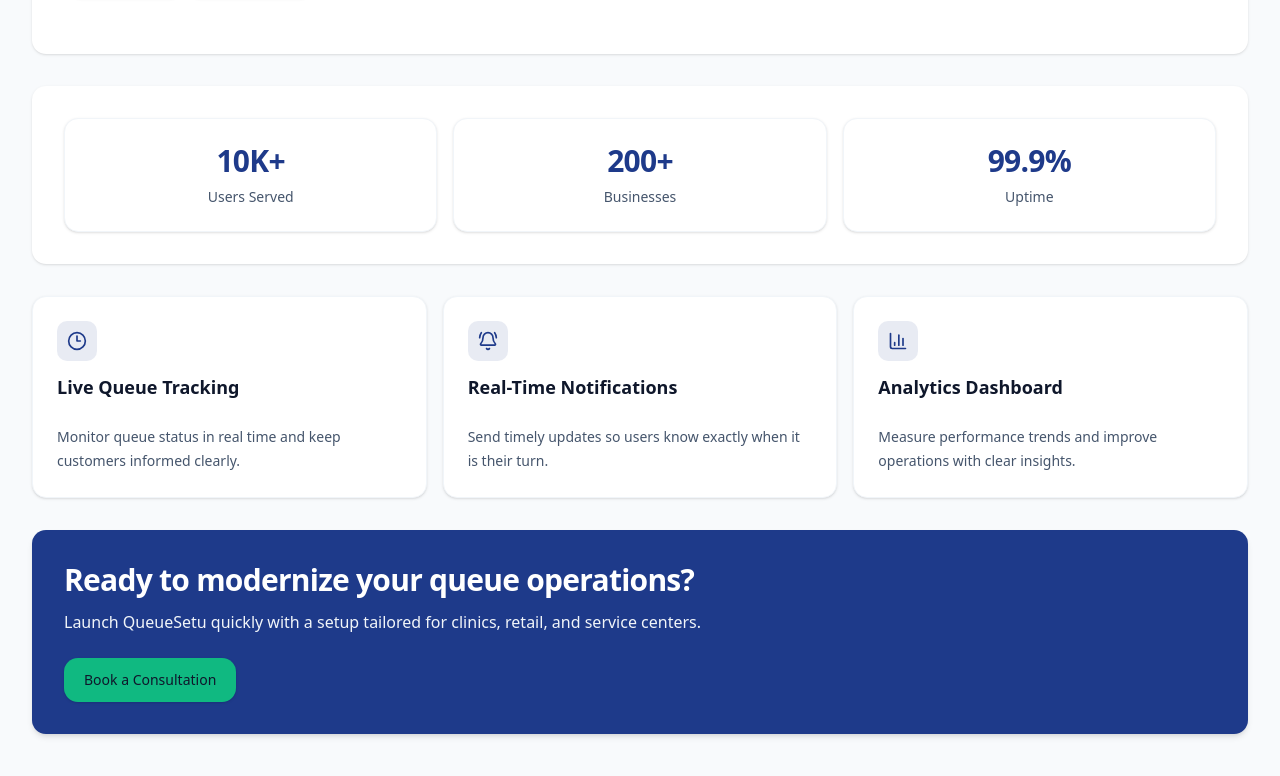
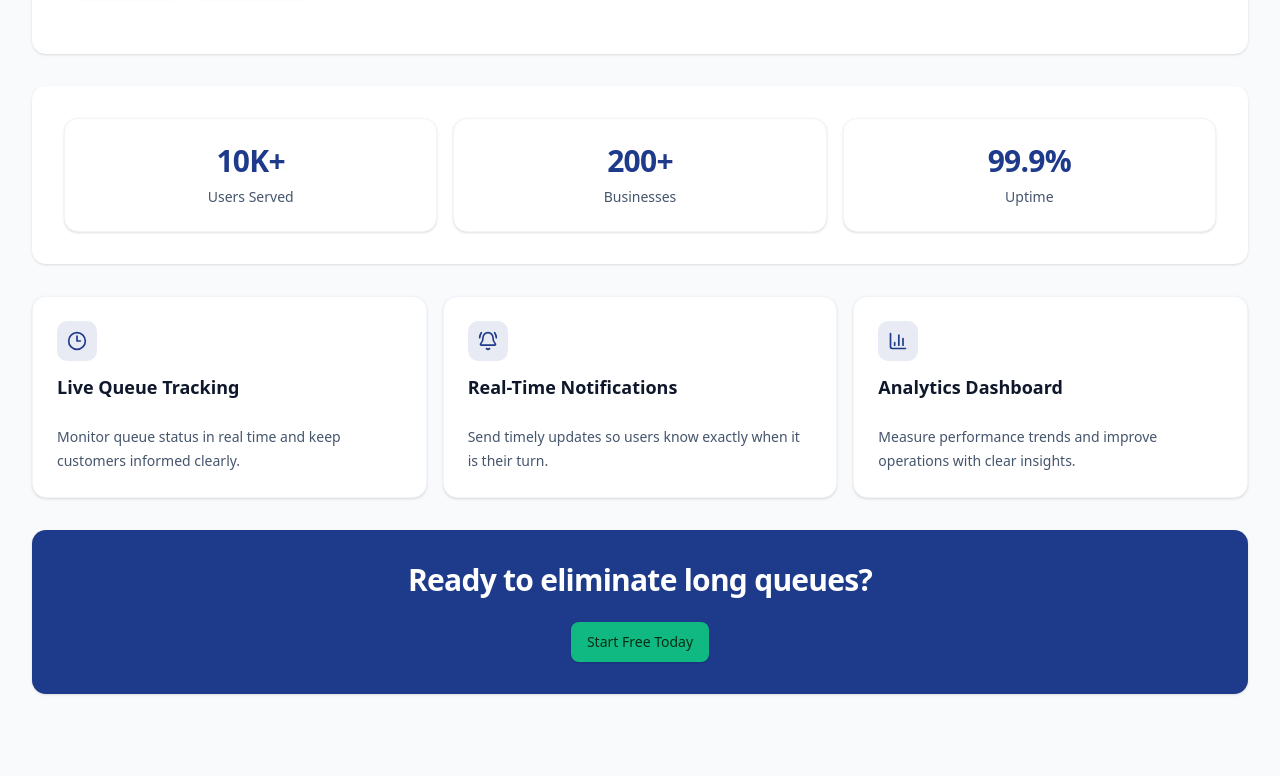
Before and after one commit to AYadav07/queuesetu.app.client, a Next.js app: page / in a window 1280 px wide. Shown: the part 482-1258 px from the top of the page. Built offline with nearby package versions, Linux system fonts and the light colour scheme.

Commit message:
Add Call To Action Section

```diff
--- a/src/app/page.tsx
+++ b/src/app/page.tsx
@@ -2,6 +2,7 @@ import Navbar from "@/components/layout/Navbar";
 import HeroSection from "@/components/home/HeroSection";
 import TrustSection from "@/components/home/TrustSection";
 import FeaturesSection from "@/components/home/FeaturesSection";
+import CTASection from "@/components/home/CTASection";
 
 export default function Home() {
   return (
@@ -11,19 +12,7 @@ export default function Home() {
         <HeroSection />
         <TrustSection />
         <FeaturesSection />
-
-        <section className="mt-8 rounded-xl bg-primary p-6 text-white shadow-md sm:p-8">
-          <h2 className="text-2xl font-semibold tracking-tight sm:text-3xl">
-            Ready to modernize your queue operations?
-          </h2>
-          <p className="mt-3 max-w-2xl text-sm leading-6 text-slate-100 sm:text-base">
-            Launch QueueSetu quickly with a setup tailored for clinics, retail,
-            and service centers.
-          </p>
-          <button className="mt-6 rounded-xl bg-accent px-5 py-3 text-sm font-medium text-slate-900 shadow-sm transition hover:opacity-95 focus-visible:outline-none focus-visible:ring-2 focus-visible:ring-white/50">
-            Book a Consultation
-          </button>
-        </section>
+        <CTASection />
       </main>
     </>
   );
--- /dev/null
+++ b/src/components/home/CTASection.tsx
@@ -0,0 +1,22 @@
+import { Button } from "@/components/ui/button";
+
+export default function CTASection() {
+  return (
+    <section
+      className="mt-8 rounded-xl bg-primary p-6 text-center text-white shadow-sm sm:p-8"
+      aria-label="Call to action"
+    >
+      <h2 className="text-2xl font-semibold tracking-tight sm:text-3xl">
+        Ready to eliminate long queues?
+      </h2>
+      <div className="mt-6 flex justify-center">
+        <Button
+          type="button"
+          className="bg-accent text-accent-foreground shadow-sm transition-transform hover:scale-[1.02] hover:bg-accent/90 focus-visible:ring-white/60"
+        >
+          Start Free Today
+        </Button>
+      </div>
+    </section>
+  );
+}
```
